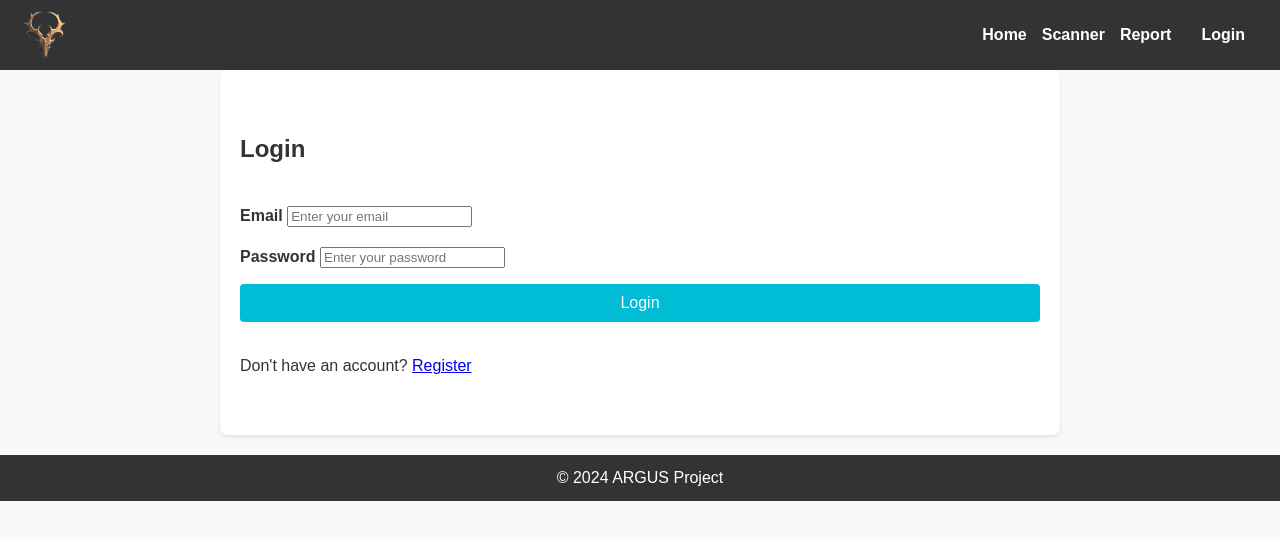
After one commit to Darry1968/argus, a Flask app: page /login in a window 1280 px wide. The commit adds this page. Shown: the top 540 px of the page. Run offline with Flask 3, Linux system fonts and the light colour scheme; parts of the project's set-up code (start-up, migrations or seed data) failed here and were passed over.

Commit message:
login html added

```diff
--- a/argus_app/routes.py
+++ b/argus_app/routes.py
@@ -22,3 +22,7 @@ def scanner():
 @app_blueprint.route('/report')
 def report():
     return render_template('argus/report.html')
+
+@app_blueprint.route('/login')
+def login():
+    return render_template('argus/login.html')
--- a/argus_app/static/css/styles.css
+++ b/argus_app/static/css/styles.css
@@ -12,17 +12,22 @@ header {
     background-color: #333;
     color: #fff;
     padding: 10px 20px;
+    display: flex;
+    align-items: center;
+    justify-content: space-between;
 }
 
 header nav {
     display: flex;
+    align-items: center;
     justify-content: center;
+    gap: 15px;
 }
 
 header nav a {
     color: #fff;
     text-decoration: none;
-    margin: 0 15px;
+    margin: 0;
     font-weight: bold;
     transition: color 0.3s ease;
 }
@@ -31,6 +36,47 @@ header nav a:hover {
     color: #00bcd4;
 }
 
+/* Logo Styles */
+header img#logo {
+    max-width: 50px;
+    height: auto;
+    margin-right: auto;
+    display: inline-block;
+    align-self: center;
+    transition: transform 0.3s ease;
+}
+
+header img#logo:hover {
+    transform: scale(1.1);
+}
+header .auth-buttons {
+    margin-left: auto;
+    display: flex;
+    gap: 10px;
+}
+
+header .auth-buttons .button {
+    padding: 8px 15px;
+    background-color: transparent;
+    color: #fff;
+    text-decoration: none;
+    border-radius: 4px;
+    font-size: 14px;
+    transition: background-color 0.3s ease;
+}
+
+header .auth-buttons .button:hover {
+    background-color: #0097a7;
+    color: #fff;
+}
+/* Adjusting Navbar Alignment */
+header nav {
+    flex-grow: 1;
+    display: flex;
+    justify-content: flex-end;
+}
+
+/* Main Content Styles */
 main {
     padding: 20px;
     max-width: 800px;
@@ -40,6 +86,7 @@ main {
     border-radius: 8px;
 }
 
+/* Footer Styles */
 footer {
     text-align: center;
     padding: 10px;
@@ -131,8 +178,7 @@ form button:hover {
 a.button {
     display: inline-block;
     padding: 10px 15px;
-    margin-top: 10px;
-    background-color: #00bcd4;
+    background-color: transparent;
     color: #fff;
     text-decoration: none;
     border-radius: 4px;
@@ -147,6 +193,7 @@ a.button:hover {
 @media (max-width: 768px) {
     header nav {
         flex-direction: column;
+        align-items: flex-end;
     }
 
     header nav a {
--- a/argus_app/templates/argus/base.html
+++ b/argus_app/templates/argus/base.html
@@ -13,9 +13,12 @@
 <body>
     <header>
         <nav>
+            <img src="{{ url_for('app.static', filename='css/Logo.png') }}" id="logo">
             <a href="{{ url_for('app.index') }}">Home</a>
             <a href="{{ url_for('app.scanner') }}">Scanner</a>
             <a href="{{ url_for('app.report') }}">Report</a>
+            <a href="{{ url_for('app.login') }}" class="button">Login</a>
+
         </nav>
     </header>
     <main>
--- /dev/null
+++ b/argus_app/templates/argus/login.html
@@ -0,0 +1,35 @@
+{% extends 'argus/base.html' %}
+
+{% block title %}Login{% endblock %}
+
+{% block content %}
+<!DOCTYPE html>
+<html lang="en">
+<head>
+    <meta charset="UTF-8">
+    <meta name="viewport" content="width=device-width, initial-scale=1.0">
+    <title>Login Page</title>
+    <link rel="stylesheet" href="styles.css">
+</head>
+<body>
+    <div class="login-container">
+        <form class="login-form" action="{{url_for('auth.login')}}" method="post">
+            <h2>Login</h2>
+            <div class="input-group">
+                <label for="email">Email</label>
+                <input type="email" id="email" placeholder="Enter your email" required>
+            </div>
+            <div class="input-group">
+                <label for="password">Password</label>
+                <input type="password" id="password" placeholder="Enter your password" required>
+            </div>
+            <button type="submit" class="login-button">Login</button>
+            <p class="register-link">
+                Don't have an account? <a href="#">Register</a>
+            </p>
+        </form>
+    </div>
+</body>
+</html>
+
+{% endblock %}
```
Also changed, not shown: argus_app/static/css/Logo.png (added), logo.png (deleted).
